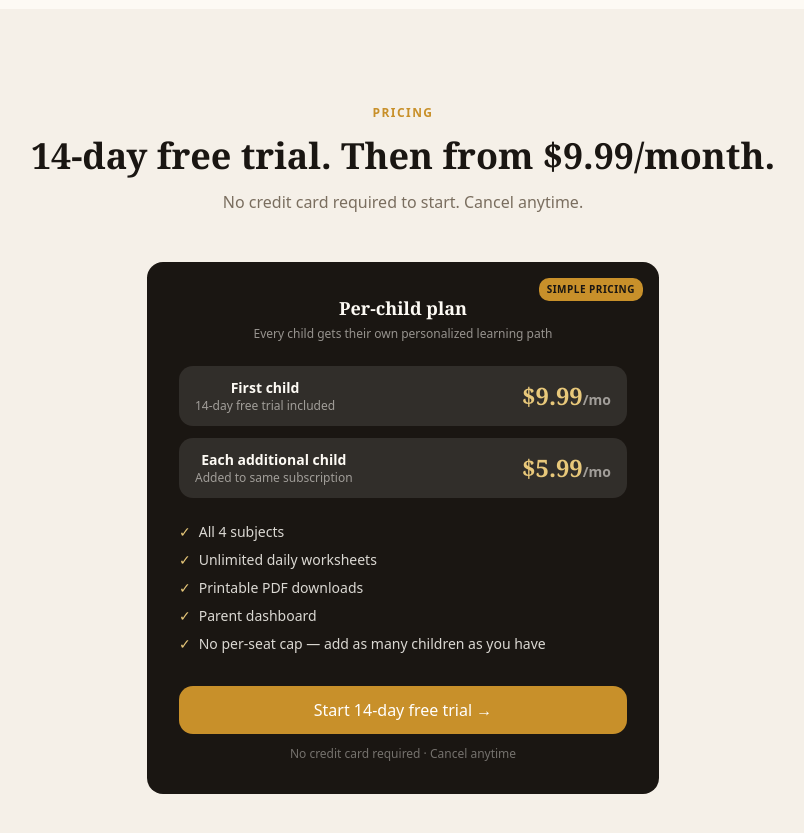
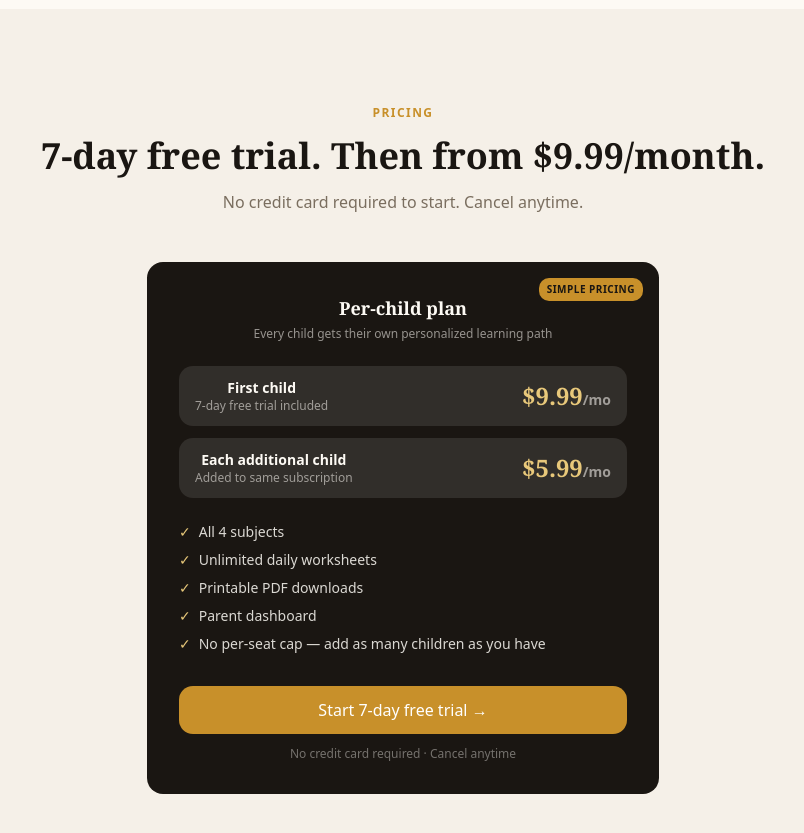
Before and after one commit to buruf/Eduyro, a Next.js app: page / in a window 1280 px wide. Shown: the part 5820-6653 px from the top of the page, without its empty margins (237-1041 px from the left). Built offline with nearby package versions, Linux system fonts and the light colour scheme.

Commit message:
Expand placement test, fix all generators, change trial from 14 to 7 days

```diff
--- a/src/app/api/checkout/route.ts
+++ b/src/app/api/checkout/route.ts
@@ -77,7 +77,7 @@ export async function POST(req: NextRequest) {
         customerId,
         plan: plan as any,
         quantity,
-        trialDays: 14,
+        trialDays: 7,
         successUrl,
         cancelUrl,
         metadata: {
--- a/src/app/api/placement/start/route.ts
+++ b/src/app/api/placement/start/route.ts
@@ -70,7 +70,7 @@ export async function POST(req: NextRequest) {
             }
           : null,
         questionNumber: 1,
-        maxQuestions: 12,
+        maxQuestions: 25,
       });
     } catch (error) {
       return handleRouteError(error);
--- a/src/app/page.tsx
+++ b/src/app/page.tsx
@@ -201,7 +201,7 @@ export default function HomePage() {
           <div className="max-w-5xl mx-auto px-6 lg:px-8 text-center">
             <div className="text-xs font-semibold uppercase tracking-[0.12em] text-gold mb-3">Pricing</div>
             <h2 className="font-serif text-4xl font-bold leading-tight mb-3">
-              14-day free trial. Then from $9.99/month.
+              7-day free trial. Then from $9.99/month.
             </h2>
             <p className="text-muted max-w-xl mx-auto mb-12">
               No credit card required to start. Cancel anytime.
@@ -217,7 +217,7 @@ export default function HomePage() {
                   <div className="flex items-center justify-between bg-white/10 rounded-lg px-4 py-3">
                     <div>
                       <div className="text-sm font-semibold">First child</div>
-                      <div className="text-xs text-cream/55">14-day free trial included</div>
+                      <div className="text-xs text-cream/55">7-day free trial included</div>
                     </div>
                     <div className="font-serif text-2xl font-bold text-gold-mid">$9.99<span className="text-sm font-sans text-cream/55">/mo</span></div>
                   </div>
@@ -236,7 +236,7 @@ export default function HomePage() {
                     </li>
                   ))}
                 </ul>
-                <Link href="/register"><Button variant="gold" fullWidth size="lg">Start 14-day free trial →</Button></Link>
+                <Link href="/register"><Button variant="gold" fullWidth size="lg">Start 7-day free trial →</Button></Link>
                 <p className="text-center text-xs text-cream/40 mt-3">No credit card required · Cancel anytime</p>
               </div>
             </div>
--- a/src/app/terms/page.tsx
+++ b/src/app/terms/page.tsx
@@ -55,7 +55,7 @@ export default function TermsPage() {
         <section>
           <h2 className="font-serif text-xl font-bold mb-3">4. Subscriptions and Payments</h2>
           <p className="text-sm leading-relaxed text-muted mb-3">
-            Eduyro offers monthly subscriptions. The first child costs $9.99/month with a 14-day free trial.
+            Eduyro offers monthly subscriptions. The first child costs $9.99/month with a 7-day free trial.
             Additional children cost $5.99/month each. No credit card is required during the free trial period.
           </p>
           <p className="text-sm leading-relaxed text-muted mb-3">
--- a/src/lib/stripe/index.ts
+++ b/src/lib/stripe/index.ts
@@ -1,7 +1,7 @@
 // src/lib/stripe/index.ts
 // Stripe SDK and helpers
 // PRICING MODEL:
-//   - First child: $9.99/mo with 14-day trial
+//   - First child: $9.99/mo with 7-day trial
 //   - Each additional child: $5.99/mo, no trial
 //   - Billed on the same subscription using two line items
 //   - Example: 3 kids = $9.99 + $5.99 + $5.99 = $21.97/mo
@@ -27,7 +27,7 @@ export const PLANS = {
     additionalChildPriceMonthly: 5.99,
     stripePriceId: process.env.STRIPE_PRICE_PREMIUM,
     stripeAdditionalChildPriceId: process.env.STRIPE_PRICE_ADDITIONAL_CHILD,
-    trialDays: 14, // Only for the first child
+    trialDays: 7, // Only for the first child
     limits: {
       sheetsPerDay: Infinity,
       subjects: 4,
@@ -95,7 +95,7 @@ export async function createCheckoutSession(params: {
     throw new Error(`No Stripe price configured for plan ${params.plan}`);
   }
 
-  const trialDays = params.trialDays ?? planConfig.trialDays ?? 14;
+  const trialDays = params.trialDays ?? planConfig.trialDays ?? 7;
 
   return stripe.checkout.sessions.create({
     customer: params.customerId,
```
